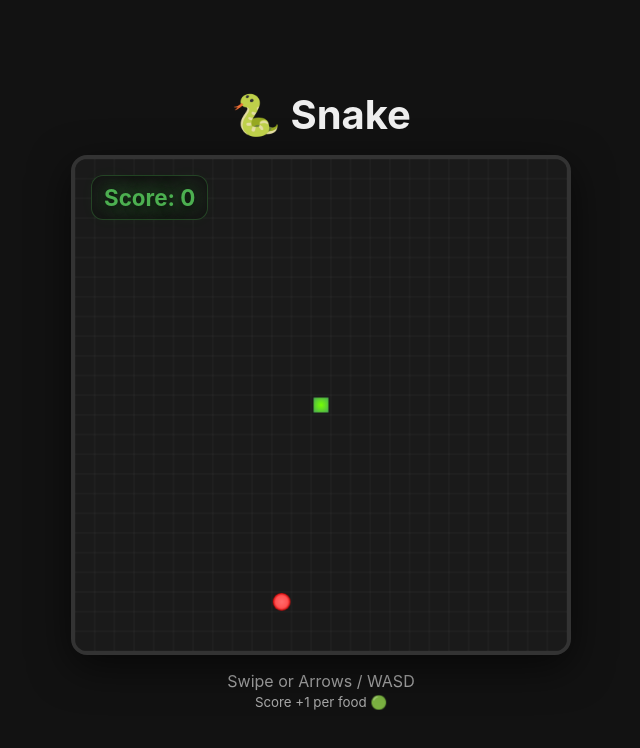
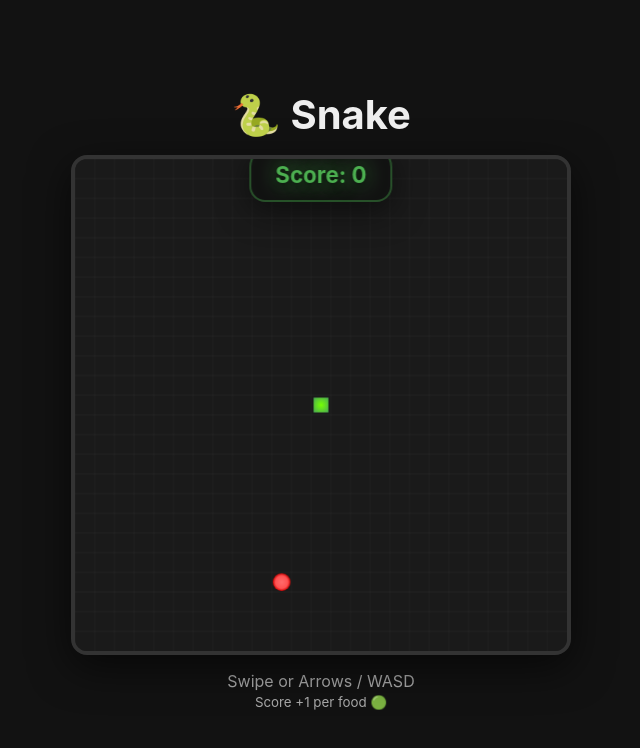
Before and after one commit to prostovasya1/snake, a plain HTML site: page index.html in a window 1280 px wide. Both pictures are taken after a click on the button "▶️ Play Again". Shown: the whole page, without its empty margins (319-959 px from the left). Drawn offline with Linux system fonts and the light colour scheme.

Commit message:
Update index.html

```diff
--- a/index.html
+++ b/index.html
@@ -47,19 +47,22 @@
     }
     .score {
       position: absolute;
-      top: 16px;
-      left: 16px;
+      top: -12px;
+      left: 50%;
+      transform: translateX(-50%);
       font-size: clamp(1rem, 4vw, 1.4rem);
       font-weight: 700;
       color: #4caf50;
       text-shadow: 0 2px 8px rgba(0,0,0,0.9), 0 0 20px #4caf50;
       z-index: 100;
       pointer-events: none;
-      background: rgba(18,18,18,0.8);
-      padding: 8px 12px;
-      border-radius: 12px;
-      backdrop-filter: blur(10px);
-      border: 1px solid rgba(76,175,80,0.3);
+      background: rgba(18,18,18,0.95);
+      padding: 12px 24px;
+      border-radius: 20px 20px 16px 16px;
+      backdrop-filter: blur(20px);
+      border: 2px solid rgba(76,175,80,0.4);
+      box-shadow: 0 8px 32px rgba(0,0,0,0.5);
+      white-space: nowrap;
     }
     .game-over {
       position: absolute;
@@ -292,15 +295,18 @@
     function generateFood() {
       let x, y;
       do {
-        x = Math.floor(Math.random() * tileCount);
-        y = Math.floor(Math.random() * tileCount);
+        x = Math.floor(Math.random() * (tileCount - 2)) + 1; // 1 to tileCount-2
+        y = Math.floor(Math.random() * (tileCount - 2)) + 1; // Avoid edges
       } while (snake.some(s => s.x === x && s.y === y));
       return { x, y };
     }
 
     function init() {
       updateTileCount();
-      snake = [{ x: Math.floor(tileCount/2), y: Math.floor(tileCount/2) }];
+      // Start in center, ensure valid position
+      const startX = Math.floor((tileCount - 1) / 2);
+      const startY = Math.floor((tileCount - 1) / 2);
+      snake = [{ x: startX, y: startY }];
       food = generateFood();
       dx = 0; dy = 0;
       score = 0;
@@ -317,8 +323,14 @@
 
       const head = { x: snake[0].x + dx, y: snake[0].y + dy };
 
-      if (head.x < 0 || head.x >= tileCount || head.y < 0 || head.y >= tileCount ||
-          snake.some((s, i) => i > 0 && s.x === head.x && s.y === head.y)) {
+      // 🐛 BUG FIX 1: Proper wall collision (0 to tileCount-1 inclusive)
+      if (head.x < 0 || head.x >= tileCount || head.y < 0 || head.y >= tileCount) {
+        endGame();
+        return;
+      }
+
+      // 🐛 Self collision (exclude head position itself)
+      if (snake.some((s, i) => i > 0 && s.x === head.x && s.y === head.y)) {
         endGame();
         return;
       }
@@ -333,12 +345,14 @@
         snake.pop();
       }
 
+      // Clear canvas
       ctx.fillStyle = '#1a1a1a';
       ctx.fillRect(0, 0, canvas.width, canvas.height);
 
-      ctx.strokeStyle = 'rgba(255,255,255,0.05)';
+      // Subtle grid (only inside playable area)
+      ctx.strokeStyle = 'rgba(255,255,255,0.03)';
       ctx.lineWidth = 1;
-      for (let i = 0; i <= tileCount; i++) {
+      for (let i = 0; i < tileCount; i++) { // < not <=
         ctx.beginPath();
         ctx.moveTo(i * gridSize, 0);
         ctx.lineTo(i * gridSize, canvas.height);
@@ -349,6 +363,7 @@
         ctx.stroke();
       }
 
+      // Food - glowing (guaranteed inside bounds)
       const fx = food.x * gridSize + gridSize / 2;
       const fy = food.y * gridSize + gridSize / 2;
       const r = gridSize / 2 - 1;
@@ -361,6 +376,7 @@
       ctx.arc(fx, fy, r, 0, Math.PI * 2);
       ctx.fill();
 
+      // Snake segments
       snake.forEach((part, i) => {
         const sx = part.x * gridSize + 2;
         const sy = part.y * gridSize + 2;
@@ -434,7 +450,7 @@
       if (!gameRunning) init();
     }, { passive: false });
 
-    // 🔥 ENHANCED MOBILE D-PAD BUTTONS
+    // Mobile D-PAD
     document.getElementById('up').addEventListener('touchstart', e => {
       e.preventDefault();
       changeDirection(0, -1);
```
